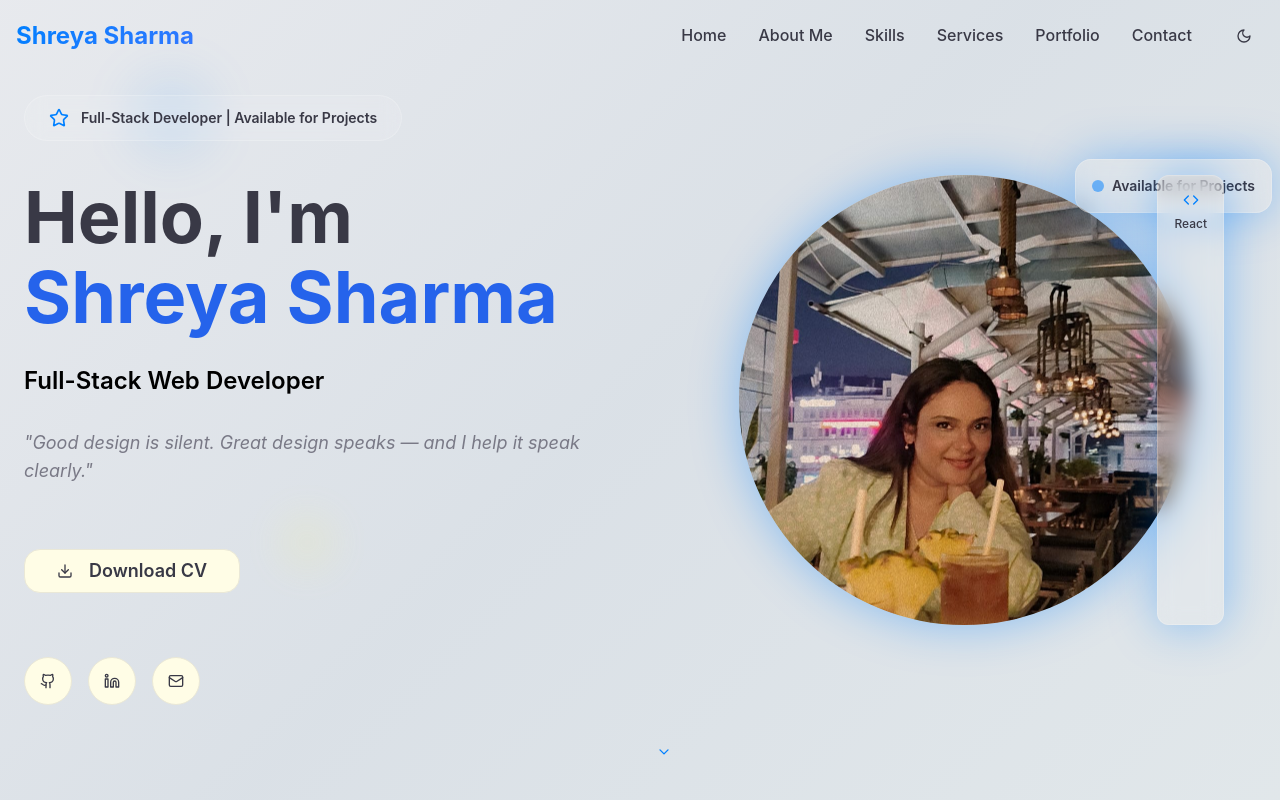
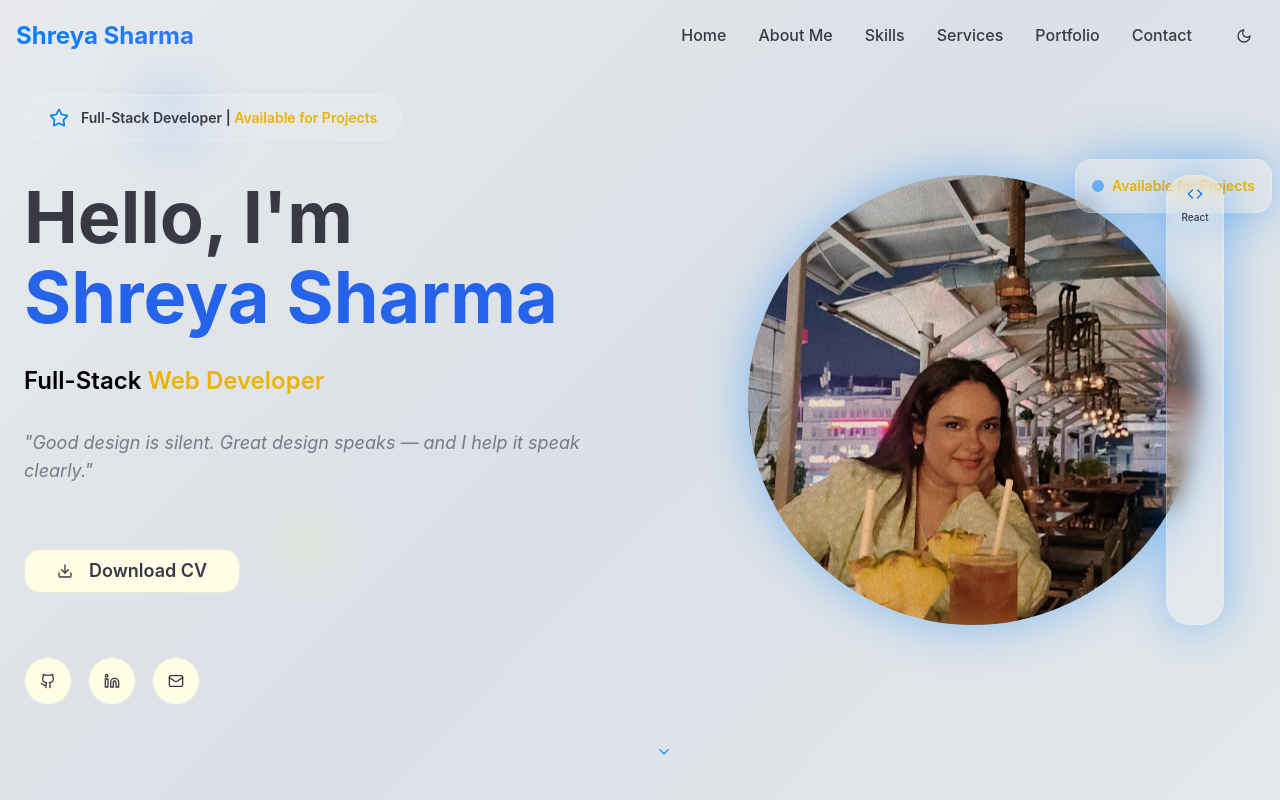
Before and after one commit to visionbyshreya/shreyacodes, a React (Vite) app: page / in a window 1280 px wide. Shown: the top 800 px of the page. Built offline with nearby package versions, Linux system fonts and the light colour scheme.

Commit message:
Refactor React button and add yellow text
Adjusted the React button to be smaller and square-shaped. Added yellow color to some text elements for visual enhancement.

```diff
--- a/src/components/Hero.tsx
+++ b/src/components/Hero.tsx
@@ -78,7 +78,7 @@ const Hero = () => {
               transition={{ delay: 0.3, duration: 0.8 }}
             >
               <Star className="h-5 w-5 text-primary" />
-              <span className="text-foreground font-semibold">Full-Stack Developer | Available for Projects</span>
+              <span className="text-foreground font-semibold">Full-Stack Developer | <span className="text-yellow-500">Available for Projects</span></span>
             </motion.div>
 
             {/* Main Heading */}
@@ -103,7 +103,7 @@ const Hero = () => {
                 animate={{ opacity: 1 }}
                 transition={{ delay: 0.8, duration: 0.8 }}
               >
-                <span className="font-semibold text-black">Full-Stack Web Developer</span>
+                <span className="font-semibold text-black">Full-Stack <span className="text-yellow-500">Web Developer</span></span>
               </motion.p>
 
               <motion.div
@@ -183,7 +183,7 @@ const Hero = () => {
             >
               <div className="flex items-center gap-1 lg:gap-2">
                 <div className="w-2 h-2 lg:w-3 lg:h-3 bg-primary rounded-full animate-pulse"></div>
-                <span className="text-xs lg:text-sm font-semibold text-foreground">Available for Projects</span>
+                <span className="text-xs lg:text-sm font-semibold text-yellow-500">Available for Projects</span>
               </div>
             </motion.div>
 
@@ -205,7 +205,7 @@ const Hero = () => {
 
             {/* Floating Tech Stack with Reactions */}
             <motion.div
-              className="absolute top-1/2 -left-4 lg:-left-8 glass-effect rounded-lg lg:rounded-xl p-2 lg:p-3 shadow-glow z-20 backdrop-blur-lg relative"
+              className="absolute top-1/2 -left-4 lg:-left-8 glass-effect rounded-lg p-1.5 lg:p-2 shadow-glow z-20 backdrop-blur-lg relative"
               initial={{ opacity: 0, x: -20 }}
               animate={{ opacity: 1, x: 0 }}
               transition={{ delay: 2.4, duration: 0.8 }}
@@ -214,11 +214,12 @@ const Hero = () => {
               <Button
                 variant="ghost"
                 size="sm"
-                className="flex flex-col items-center gap-1 lg:gap-2 p-1 h-auto hover:bg-transparent"
+                className="w-8 h-8 lg:w-10 lg:h-10 p-0 flex flex-col items-center justify-center hover:bg-transparent"
                 onClick={() => setShowReactions(!showReactions)}
               >
-                <Code className="w-4 h-4 lg:w-6 lg:h-6 text-primary" />
-                <span className="text-xs font-medium text-foreground">React {selectedReaction}</span>
+                <Code className="w-3 h-3 lg:w-4 lg:h-4 text-primary mb-0.5" />
+                <span className="text-[8px] lg:text-[10px] font-medium text-foreground leading-none">React</span>
+                {selectedReaction && <span className="text-[8px] lg:text-[10px]">{selectedReaction}</span>}
               </Button>
 
               {showReactions && (
```
